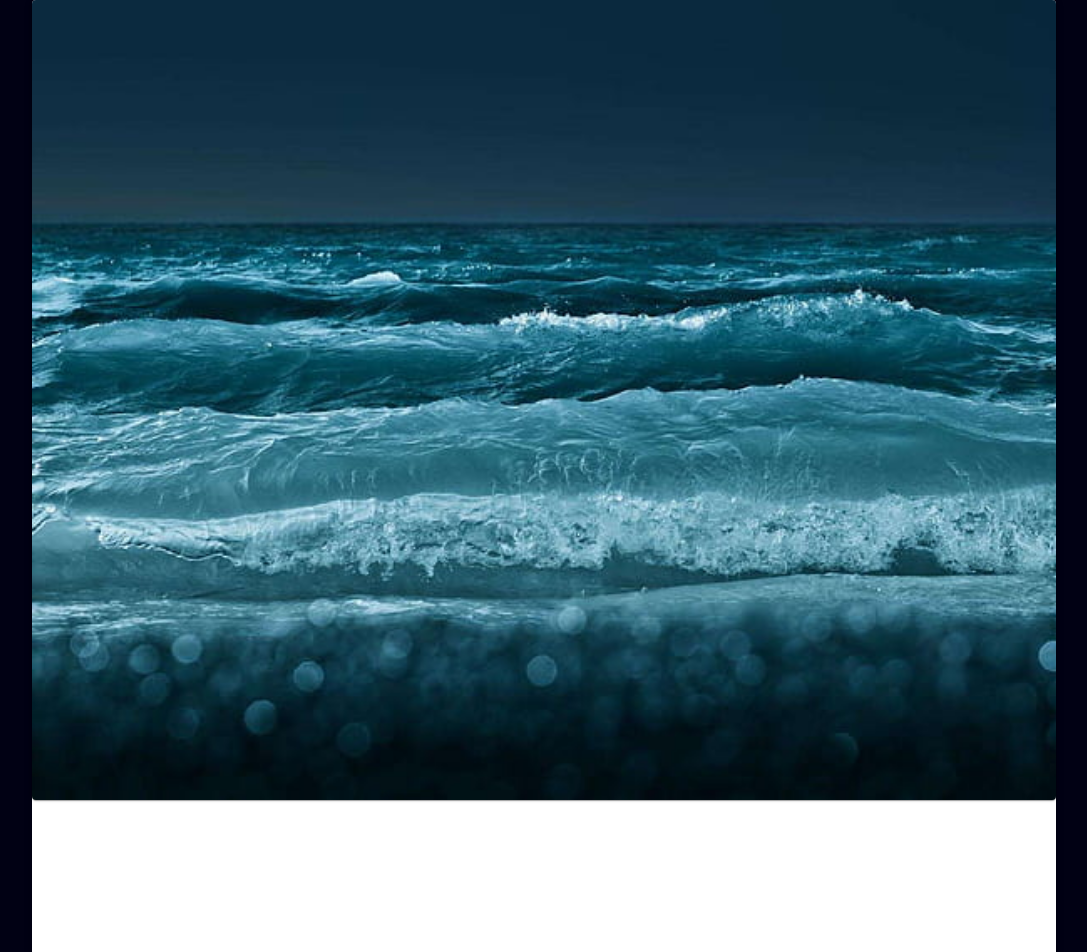
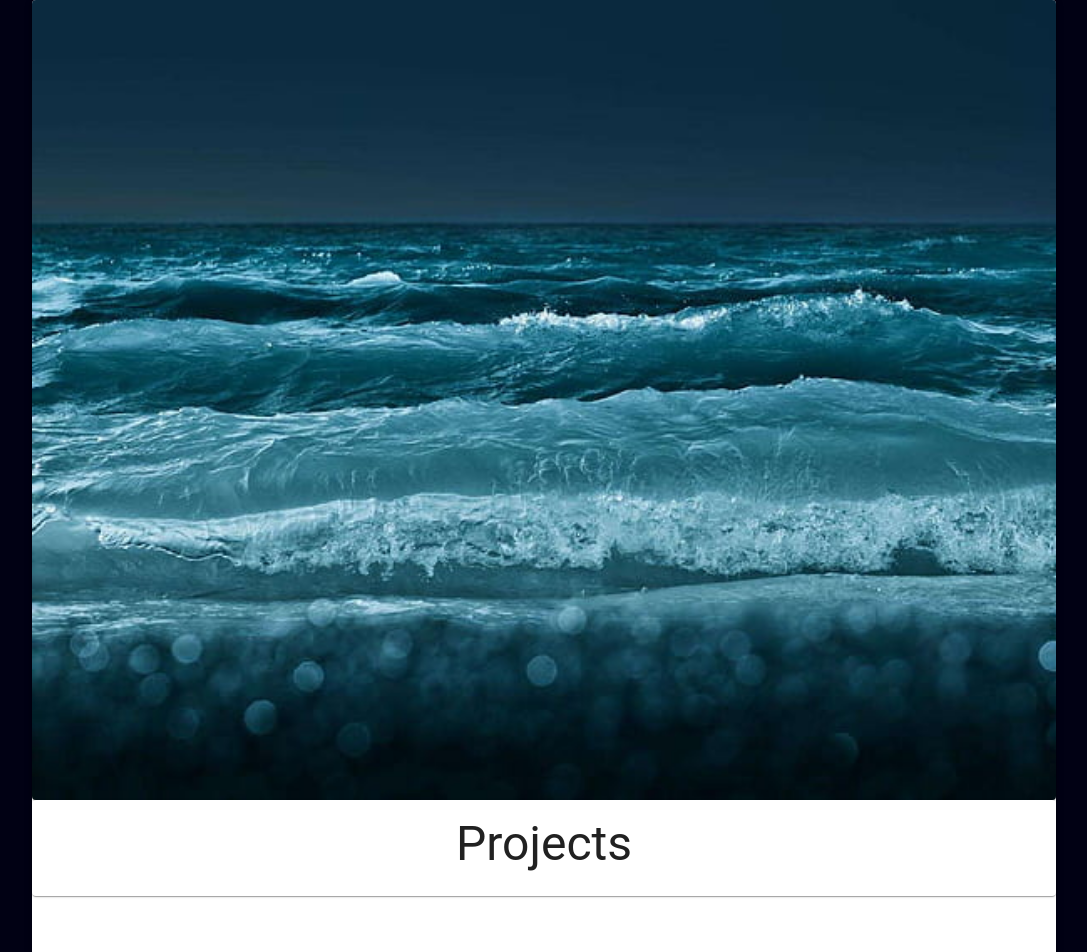
Before and after one commit to MoxUFO/port_dev, a React (Create React App) app: page / in a window 1280 px wide. Shown: the top 952 px of the page, without its empty margins (96-1183 px from the left). Built offline with nearby package versions, Linux system fonts and the light colour scheme.

Commit message:
header for project portion of portfolio

```diff
--- a/src/components/PortfolioContainer.js
+++ b/src/components/PortfolioContainer.js
@@ -2,11 +2,14 @@ import * as React from 'react';
 import Paper from '@mui/material/Paper';
 import '../assets/css/PortfolioContainer.css'
 import Intro from './Intro';
+import ProjectHeader from './ProjectHeader';
+
 
 export default function PortfolioContainer() {
   return (
     <Paper className='port-container' elevation={3} >
         <Intro />
+        <ProjectHeader />
     </Paper>
 
   )
--- /dev/null
+++ b/src/components/ProjectHeader.js
@@ -0,0 +1,16 @@
+import * as React from 'react';
+import Card from '@mui/material/Card';
+import CardContent from '@mui/material/CardContent';
+import Typography from '@mui/material/Typography';
+
+export default function ProjectHeader() {
+  return (
+    <Card >
+    <CardContent>
+      <Typography textAlign="center" variant="h3" component="div">
+        Projects
+      </Typography>
+    </CardContent>
+  </Card>
+  )
+}
```
